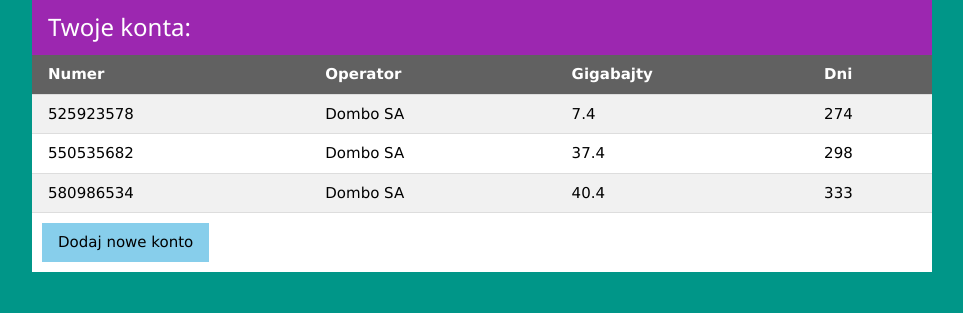
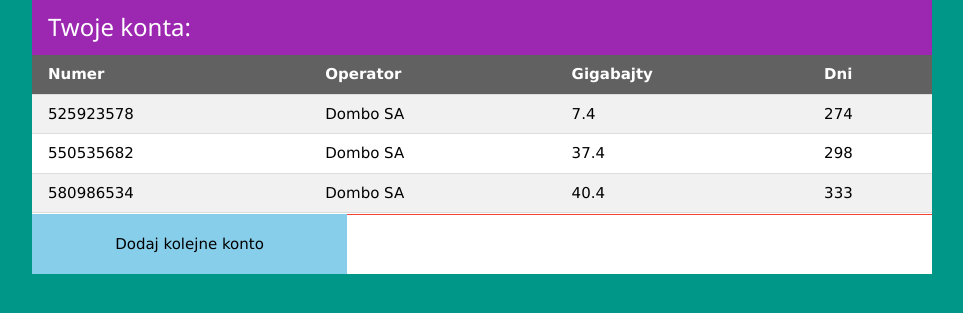
Before and after one commit to amateusz/mobile_data_left, a Flask app: page /services in a window 1280 px wide. Shown: the part 209-522 px from the top of the page, without its empty margins (158-1121 px from the left). Run offline with Flask 2, Linux system fonts and the light colour scheme.

Commit message:
ripple effect + better positioning of accounts table

```diff
--- a/templates/services_list.html
+++ b/templates/services_list.html
@@ -1,6 +1,6 @@
 {% extends "layout.html" %}
 {% block center %}
-    <div class="w3-content w3-rest" style="max-width: 900px; margin-top: 26vh" id="main">
+    <div class="w3-content w3-rest" style="max-width: 900px; margin-top: calc(10vw + 10vh)" id="main">
 
 
         <div class="w3-white">
@@ -30,10 +30,27 @@
                         </tr>
                     {% endfor %}
                 </table>
-                <input class="w3-btn w3-rest w3-mobile w3-light-blue w3-center" style="margin: 10px 10px 10px 10px" type="button"
-                       id="add_new"
-                       value="Dodaj nowe konto">
+                <div class="w3-row">
+                    <div class="w3-container">
+
+                    </div>
+                    <div class="w3-rest w3-container w3-rest w3-hide-small w3-red"></div>
+                </div>
+
+                <div class="w3-row">
+                    {#                    <div class="w3-col w3-block w3-red">#}
+                    <input class="w3-col w3-button w3-ripple	 w3-light-blue w3-hover-purple w3-mobile"
+                           style="width: 35%; height: 60px;"
+                           type="button"
+                           id="add_new"
+                           value="Dodaj kolejne konto">
+                    {#                    </div>#}
+                    <div class="w3-rest  w3-hide-small">
+
+
+                    </div>
+                </div>
+
             </div>
         </div>
-    </div>
 {% endblock %}
--- a/templates/welcome.html
+++ b/templates/welcome.html
@@ -6,7 +6,7 @@
             <input class="w3-input w3-margin-bottom" type="text" name="username">
             <label>hasło:</label>
             <input class="w3-input w3-margin-bottom" type="password" name="password">
-            <input class="w3-button w3-gray w3-margin-top w3-mobile" style="width: 35%" type="submit" value="Sprawdź">
+            <input class="w3-button w3-ripple	 w3-light-gray w3-hover-purple w3-margin-top w3-mobile" style="width: 35%" type="submit" value="Sprawdź">
         </form>
     </div>
     <div class="w3-display-bottomleft w3-mobile">
```
